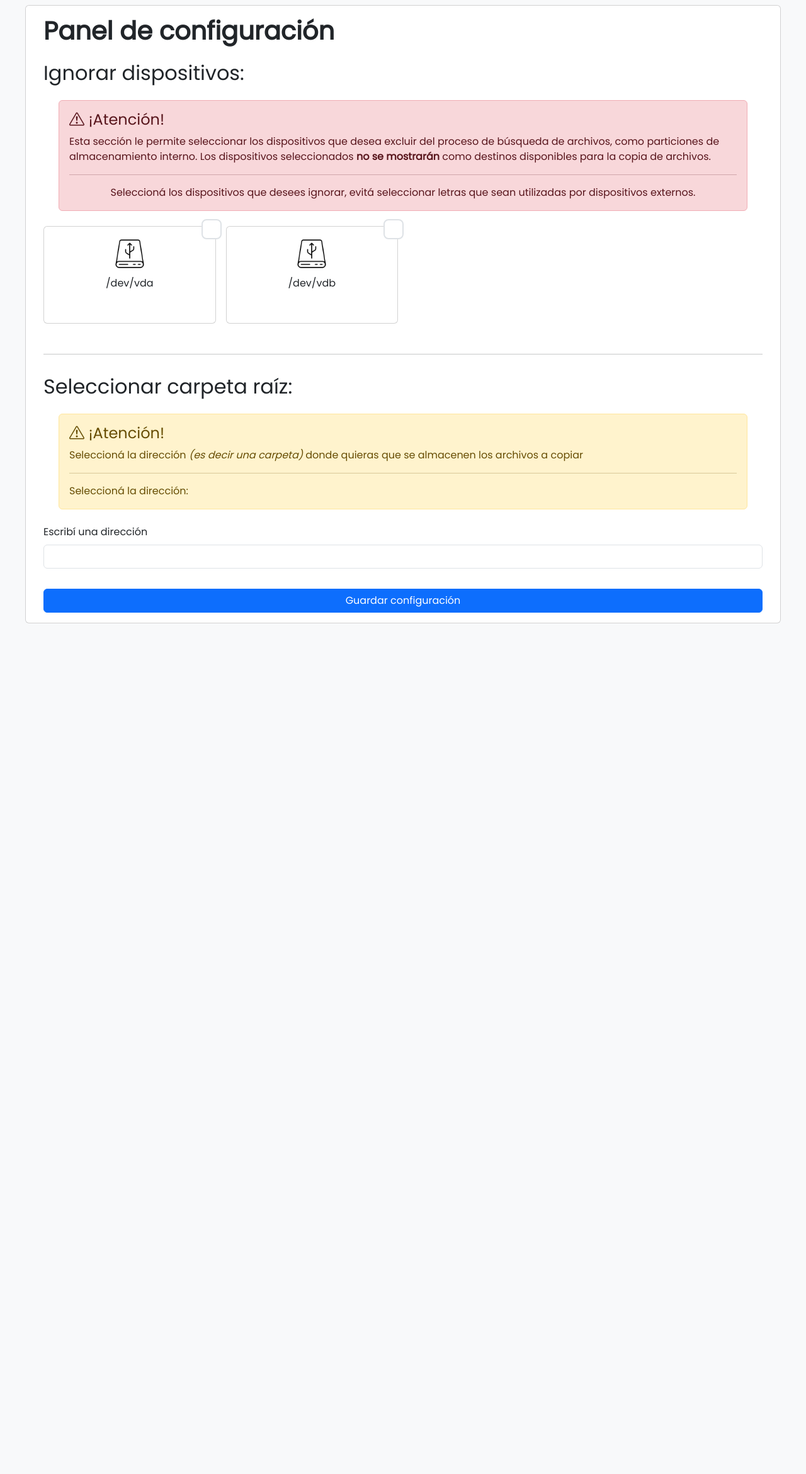
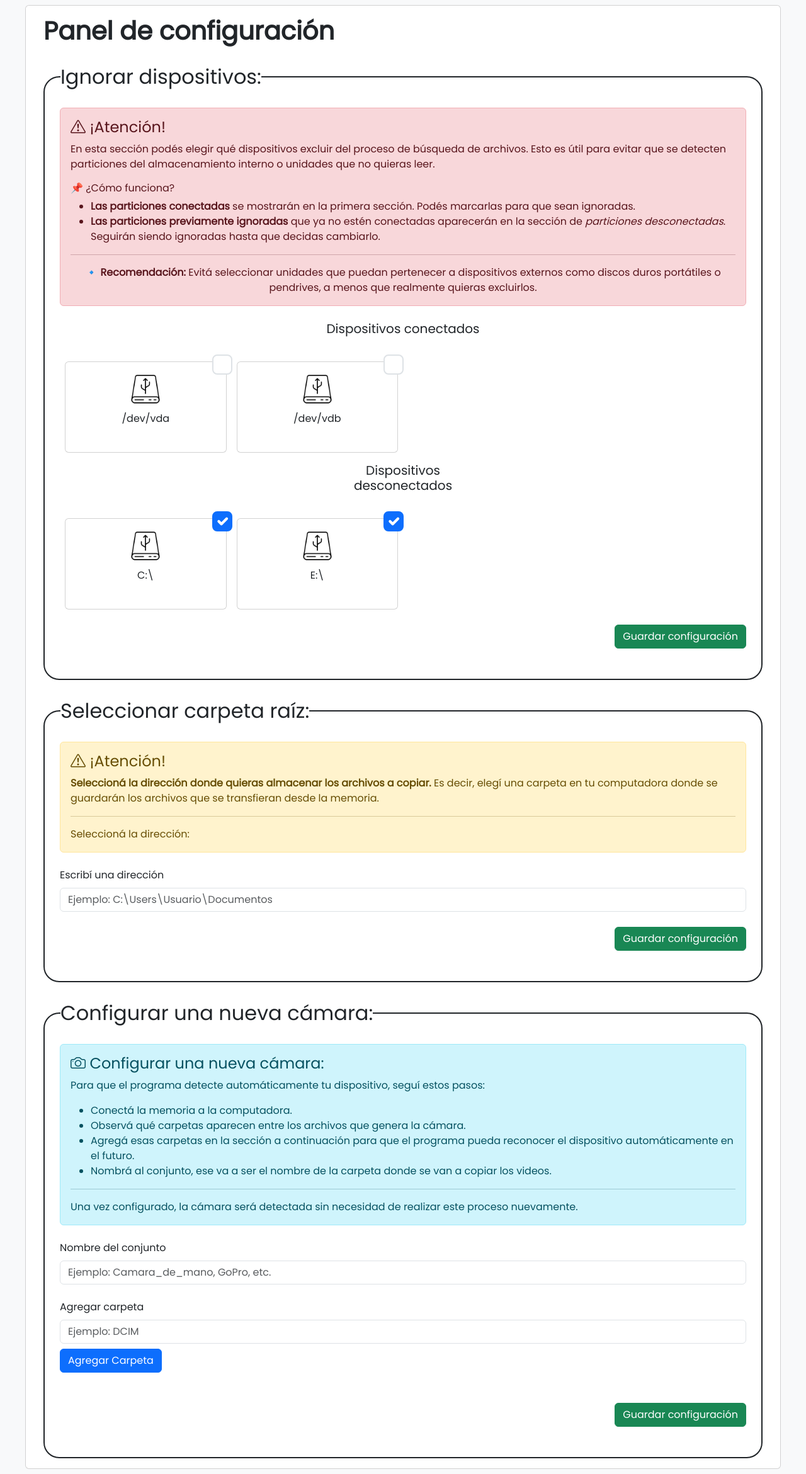
Before and after one commit to facusoto/copyFlow, a Flask app: page /configuracion in a window 1280 px wide. Shown: the part 82-2423 px from the top of the page at 63% size. Before the commit the page ends 1072 px from the top, so only its background shows below. Run offline with Flask 3, Linux system fonts and the light colour scheme; some libraries are stand-ins or nearby versions.

Commit message:
El panel de configuración ahora detecta tanto dispositivos conectados como ignorados desconectados, así que ya no es un problema haber ignorado alguno que no esté presente!, también se agregó la parte de agregar carpetas para un dispositivo nuevo. Aunque falta la lógica que cambie el archivo config

```diff
--- a/productora_audiovisual/app/app.py
+++ b/productora_audiovisual/app/app.py
@@ -5,7 +5,7 @@ from utils.config_handler import load_config
 from utils.path_handler import crear_carpeta_destino
 from utils.file_handler import encontrar_videos, copiar_videos, identificar_camara
 from utils.thumbnail_handler import generar_y_enviar_thumbnails
-from utils.device_handler import manejar_unidades_nuevas
+from utils.device_handler import manejar_unidades
 import json
 
 # Importar gevent y parchearlo
@@ -46,41 +46,17 @@ def index():
 # Ruta para cambiar la configuracion del programa
 @app.route('/configuracion', methods=["GET", "POST"])
 def configuracion():
-    if request.method == "POST":
-        datos = request.form
-
-        # Guardar los datos en el archivo de configuración
-        with open('config.json', 'w') as f:
-            json.dump(datos, f, indent=4)
-
-        return redirect(url_for('configuracion'))
 
     return render_template('configuracion.html')
 
 
-# Ruta para obtener los dispositivos ignorados
-@app.route('/obtener_ignorados', methods=["GET"])
-def obtener_ignorados():
-    return jsonify(config['ignore_partitions'])
-
-
 # Ruta para identificar los dispositivos conectados
-@app.route('/identificar_dispositivos', methods=["POST"])
+@app.route('/identificar_dispositivos', methods=["GET", "POST"])
 def identificar_dispositivos():
-    referer = request.headers.get('Referer')
-
-    if referer and '/configuracion' in referer:
-        # La solicitud proviene de /configuracion
-        unidades_detectadas = manejar_unidades_nuevas(None)  # No ignorar particiones
-    else:
-        # La solicitud proviene de otra ruta o no hay Referer
-        unidades_detectadas = manejar_unidades_nuevas(config['ignore_partitions'])
-
-    # Emitir la señal de dispositivos detectados al frontend
-    socketio.emit('unidades', {'unidades': list(unidades_detectadas)})
+    total_unidades = manejar_unidades(config['ignore_partitions'])
 
     # Devolver la lista de unidades encontradas como respuesta JSON
-    return jsonify({'unidades': list(unidades_detectadas)})
+    return jsonify({'unidades': total_unidades})
 
 
 # Ruta para iniciar el copiado de archivos
--- a/productora_audiovisual/app/config.json
+++ b/productora_audiovisual/app/config.json
@@ -1,6 +1,6 @@
 {
     "home_directory": "C:/",
-    "ignore_partitions": ["C:\\", "D:\\", "E:\\", "F:\\"],
+    "ignore_partitions": ["C:\\", "E:\\"],
     "cameras": {
         "Camara_de_mano": ["BPAV"],
         "GoPro": ["DCIM", "MISC"]
--- a/productora_audiovisual/app/static/css/styles.css
+++ b/productora_audiovisual/app/static/css/styles.css
@@ -170,6 +170,25 @@ body {
     background-size: cover;
 }
 
+.config-section {
+    border: 2px solid;
+    border-radius: 25px;
+    position: relative;
+    transition: .5s ease;
+}
+
+.config-section:hover {
+    border-color: #0060c7;
+    transition: .5s ease;
+}
+
+.config-title {
+    position: absolute;
+    top: -20px;
+    left: 25px;
+    background-color: #fff;
+}
+
 .media-checkbox, .device-checkbox {
     position: absolute;
     right: -5px;
--- a/productora_audiovisual/app/static/js/config_scripts.js
+++ b/productora_audiovisual/app/static/js/config_scripts.js
@@ -13,62 +13,112 @@ socket.on('disconnect', function (reason) {
     console.warn('⚠️ Desconectado de Socket.IO:', reason);
 });
 
-// Función para identificar dispositivos y agregar al contenedor
-function identificarDispositivos() {
-    fetch('/identificar_dispositivos', {
-            method: 'POST'
-        })
-        .then(response => response.json())
-        .then(data => {
-            console.log("Dispositivos identificados:", data.unidades);
-            if (data.unidades) {
-                agregarDispositivosAlContenedor(data.unidades);
-            }
-        })
-        .catch(error => console.error("Error identificando dispositivos:", error));
-}
-
-// Identificar dispositivos al cargar la página
-document.addEventListener("DOMContentLoaded", identificarDispositivos);
-
-function agregarDispositivosAlContenedor(unidades) {
+// Obtener los dispositivos desde configuración y dividirlos en conectados/desconectados
+function agregarDispositivosAlContenedor() {
     let deviceContainer = document.getElementById("device-container");
     if (!deviceContainer) {
         console.error("No se encontró el contenedor de dispositivos.");
         return;
     }
 
-    if (unidades.length == 0) {
-        deviceContainer.innerHTML = '<p class="text-center">No se encontraron dispositivos.</p>';
+    let connectedDevices = deviceContainer.querySelector('.connected-devices');
+    let disconnectedDevices = deviceContainer.querySelector('.disconnected-devices');
+
+    if (!connectedDevices || !disconnectedDevices) {
+        console.error("No se encontraron las secciones para dispositivos.");
         return;
     }
 
-    // Obtener la lista de dispositivos ignorados
-    fetch('/obtener_ignorados')
+    // Limpiar contenido previo
+    connectedDevices.innerHTML = "";
+    disconnectedDevices.innerHTML = "";
+
+    // Obtener la lista de dispositivos desde el backend
+    fetch('/identificar_dispositivos')
         .then(response => response.json())
-        .then(ignorados => {
-            // Limpiar el contenedor antes de agregar nuevos dispositivos
-            deviceContainer.innerHTML = '';
+        .then(data => {
+            const dispositivos = data.unidades;
 
-            // Ordenar las unidades alfabéticamente por el nombre
-            unidades.sort((a, b) => a.nombre.localeCompare(b.nombre));
+            Object.entries(dispositivos).forEach(([unidad, info]) => {
+                let elemento = generarElementoDispositivo({
+                    nombre: unidad,
+                    imagen: info.imagen,
+                    check: info.ignorado ? "checked" : ""
+                });
 
-            // Iterar sobre cada dispositivo encontrado y agregarlo al contenedor
-            unidades.forEach((unidad) => {
-                let checked = ignorados.includes(unidad.nombre) ? 'checked' : '';
-                let deviceElement = `
-                <div class="col w-25">
-                    <div class="card">
-                        <input type="checkbox" class="form-check-input device-checkbox" name="${unidad.nombre}" ${checked}>
-                        <div class="card-body text-center external-device selectable-device">
-                            <img src="${unidad.imagen}" alt="Dispositivo" class="external-hard-drive">
-                            <p class="device-name">${unidad.nombre}</p>
-                        </div>
-                    </div>
-                </div>
-                `;
-                deviceContainer.innerHTML += deviceElement;
+                if (info.conectado) {
+                    connectedDevices.innerHTML += elemento;
+                } else {
+                    disconnectedDevices.innerHTML += elemento;
+                }
             });
         })
-        .catch(error => console.error("Error obteniendo dispositivos ignorados:", error));
+        .catch(error => console.error("Error obteniendo dispositivos:", error));
 }
+
+// Función para generar el HTML de un dispositivo
+function generarElementoDispositivo(dispositivo) {
+    return `
+    <div class="col w-25">
+        <div class="card">
+            <input type="checkbox" class="form-check-input device-checkbox" name="${dispositivo.nombre}" ${dispositivo.check}>
+            <div class="card-body text-center external-device selectable-device">
+                <img src="${dispositivo.imagen}" alt="Dispositivo" class="external-hard-drive">
+                <p class="device-name">${dispositivo.nombre}</p>
+            </div>
+        </div>
+    </div>`;
+}
+
+// Llamar a la función para agregar los dispositivos al contenedor
+document.addEventListener("DOMContentLoaded", agregarDispositivosAlContenedor);
+
+// Configurar una nueva cámara
+let folderArray = [];
+
+function addFolder() {
+    const folderInput = document.getElementById("addFolderInput");
+    const folderName = folderInput.value.trim();
+
+    if (folderName && !folderArray.includes(folderName)) {
+        folderArray.push(folderName);
+
+        const listItem = document.createElement("li");
+        listItem.className = "list-group-item d-flex justify-content-between align-items-center";
+        listItem.innerHTML = `${folderName}
+            <button class="btn btn-danger btn-sm" onclick="removeFolder('${folderName}')">Eliminar</button>`;
+
+        document.getElementById("folderList").appendChild(listItem);
+        folderInput.value = "";
+    }
+}
+
+function removeFolder(folderName) {
+    folderArray = folderArray.filter(folder => folder !== folderName);
+    renderFolderList();
+}
+
+function renderFolderList() {
+    const list = document.getElementById("folderList");
+    list.innerHTML = "";
+    folderArray.forEach(folder => {
+        const listItem = document.createElement("li");
+        listItem.className = "list-group-item d-flex justify-content-between align-items-center";
+        listItem.innerHTML = `${folder}
+            <button class="btn btn-danger btn-sm" onclick="removeFolder('${folder}')">Eliminar</button>`;
+        list.appendChild(listItem);
+    });
+}
+
+function saveSet() {
+    const setName = document.getElementById("setName").value.trim();
+    if (setName && folderArray.length > 0) {
+        const result = { [setName]: folderArray };
+        document.getElementById("output").textContent = JSON.stringify(result, null, 4);
+        folderArray = [];
+        document.getElementById("setName").value = "";
+        renderFolderList();
+    } else {
+        alert("Por favor ingresa un nombre y al menos una carpeta.");
+    }
+}
--- a/productora_audiovisual/app/templates/carpetas.html
+++ b/productora_audiovisual/app/templates/carpetas.html
@@ -11,7 +11,7 @@
 
     <div class="mb-3">
         <label for="setName" class="form-label">Nombre del conjunto</label>
-        <input type="text" id="setName" class="form-control" placeholder="Ejemplo: Camara_de_mano">
+        <input type="text" id="setName" class="form-control" placeholder="Ejemplo: Camara_de_mano, GoPro, etc.">
     </div>
 
     <div class="mb-3">
--- a/productora_audiovisual/app/templates/configuracion.html
+++ b/productora_audiovisual/app/templates/configuracion.html
@@ -1,16 +1,19 @@
 <!DOCTYPE html>
 <html lang="es">
+
 <head>
     <meta charset="UTF-8">
     <meta name="viewport" content="width=device-width, initial-scale=1.0">
     <title>Sistema de Copiado de Medios</title>
     <!-- Enlace al CSS de Bootstrap 5 -->
-    <link href="https://cdn.jsdelivr.net/npm/bootstrap@5.3.2/dist/css/bootstrap.min.css" rel="stylesheet" integrity="sha384-T3c6CoIi6uLrA9TneNEoa7RxnatzjcDSCmG1MXxSR1GAsXEV/Dwwykc2MPK8M2HN" crossorigin="anonymous">
+    <link href="https://cdn.jsdelivr.net/npm/bootstrap@5.3.2/dist/css/bootstrap.min.css" rel="stylesheet"
+        integrity="sha384-T3c6CoIi6uLrA9TneNEoa7RxnatzjcDSCmG1MXxSR1GAsXEV/Dwwykc2MPK8M2HN" crossorigin="anonymous">
     <link rel="stylesheet" href="https://cdn.jsdelivr.net/npm/bootstrap-icons@1.11.3/font/bootstrap-icons.min.css">
     <!-- Enlace a tu archivo CSS personalizado -->
     <link rel="stylesheet" href="{{ url_for('static',filename='css/styles.css') }}">
     <link rel="stylesheet" href="..\static\css\styles.css">
 </head>
+
 <body>
     <!-- Navbar -->
     <nav class="navbar navbar-expand-lg navbar-light bg-light p-3">
@@ -39,37 +42,104 @@
                 <div class="col-md-12">
                     <div class="card-body configuration-panel position-relative">
                         <h1><b>Panel de configuración</b></h1>
-                        <form method="POST" action="" class="form" id="project-form">
-                            <div class="py-3">
-                                <h2>Ignorar dispositivos:</h2>
+                        <div class="py-4 mt-5 config-section">
+                            <h2 class="config-title">Ignorar dispositivos:</h2>
                             <div class="alert alert-danger m-4" role="alert">
-                                    <h4 class="alert-heading"><span class="bi bi-exclamation-triangle"></span> ¡Atención!</h4>
-                                    <p>Esta sección le permite seleccionar los dispositivos que desea excluir del proceso de búsqueda de archivos, como particiones de almacenamiento interno. Los dispositivos seleccionados <b>no se mostrarán</b> como destinos disponibles para la copia de archivos.</p>
+                                <h4 class="alert-heading"><span class="bi bi-exclamation-triangle"></span> ¡Atención!
+                                </h4>
+                                <p>En esta sección podés elegir qué dispositivos excluir del proceso de búsqueda de
+                                    archivos. Esto es útil para evitar que se detecten particiones del almacenamiento
+                                    interno o unidades que no quieras leer.</p>
+                                <h6>📌 ¿Cómo funciona?</h6>
+                                <ul>
+                                    <li><strong>Las particiones conectadas</strong> se mostrarán en la primera sección.
+                                        Podés marcarlas para que sean ignoradas.</li>
+                                    <li><strong>Las particiones previamente ignoradas</strong> que ya no estén
+                                        conectadas aparecerán en la sección de <em>particiones desconectadas</em>.
+                                        Seguirán siendo ignoradas hasta que decidas cambiarlo.</li>
+                                </ul>
                                 <hr>
-                                    <p class="mb-0 text-center">Seleccioná los dispositivos que desees ignorar, evitá seleccionar letras que sean utilizadas por dispositivos externos.</p>
+                                <p class="mb-0 text-center">🔹 <strong>Recomendación:</strong> Evitá seleccionar
+                                    unidades que puedan pertenecer a dispositivos externos como discos duros portátiles
+                                    o pendrives, a menos que realmente quieras excluirlos.</p>
                             </div>
-                                <div class="mb-3">
-                                    <div class="row row-cols-3 row-cols-md-4 g-3" id="device-container">
+                            <div class="m-4">
+                                <div class="row row-cols-3 row-cols-md-4 g-3 justify-content-center"
+                                    id="device-container">
                                     <!-- Acá aparecen los dispositivos -->
+                                    <h5 class="text-center">Dispositivos conectados</h5>
+                                    <div class="connected-devices row row-cols-3 row-cols-md-4 g-3 w-100">
+                                    </div>
+                                    <h5 class="text-center">Dispositivos desconectados</h5>
+                                    <div class="disconnected-devices row row-cols-3 row-cols-md-4 g-3 w-100">
                                     </div>
                                 </div>
                             </div>
-                            <hr>
-                            <div class="py-3">
-                                <h2>Seleccionar carpeta raíz:</h2>
+                            <div class="m-4 d-flex flex-column">
+                                <button class="btn btn-success align-self-sm-end" onclick="">Guardar
+                                    configuración</button>
+                            </div>
+                        </div>
+                        <div class="py-4 mt-5 config-section">
+                            <h2 class="config-title">Seleccionar carpeta raíz:</h2>
                             <div class="alert alert-warning m-4" role="alert">
-                                    <h4 class="alert-heading"><span class="bi bi-exclamation-triangle"></span> ¡Atención!</h4>
-                                    <p>Seleccioná la dirección <i>(es decir una carpeta)</i> donde quieras que se almacenen los archivos a copiar</p>
+                                <h4 class="alert-heading"><span class="bi bi-exclamation-triangle"></span> ¡Atención!
+                                </h4>
+                                <p><strong>Seleccioná la dirección donde quieras almacenar los archivos a
+                                        copiar.</strong> Es decir, elegí una carpeta en tu computadora donde se
+                                    guardarán los archivos que se transfieran desde la memoria.</p>
                                 <hr>
                                 <p class="mb-0">Seleccioná la dirección:</p>
                             </div>
-                                <div class="mb-3">
-                                    <label for="folderInput" class="form-label" id="folderPath">Escribí una dirección</label>
-                                    <input class="form-control" type="text" id="folderInput">
+                            <div class="m-4">
+                                <label for="rootFolderInput" class="form-label" id="folderPath">Escribí una
+                                    dirección</label>
+                                <input class="form-control" type="text" id="rootFolderInput"
+                                    placeholder="Ejemplo: C:\Users\Usuario\Documentos">
+                            </div>
+                            <div class="m-4 d-flex flex-column">
+                                <button class="btn btn-success align-self-sm-end" onclick="">Guardar
+                                    configuración</button>
                             </div>
                         </div>
-                            <button type="submit" class="btn btn-primary w-100" id="copiar-btn">Guardar configuración</button>
-                        </form>
+                        <div class="py-4 mt-5 config-section">
+                            <h2 class="config-title">Configurar una nueva cámara:</h2>
+                            <div class="alert alert-info m-4" role="alert">
+                                <h4 class="alert-heading"><span class="bi bi-camera"></span> Configurar una nueva
+                                    cámara:</h4>
+                                <p>Para que el programa detecte automáticamente tu dispositivo, seguí estos pasos:</p>
+                                <ul>
+                                    <li>Conectá la memoria a la computadora.</li>
+                                    <li>Observá qué carpetas aparecen entre los archivos que genera la cámara.</li>
+                                    <li>Agregá esas carpetas en la sección a continuación para que el programa pueda
+                                        reconocer el dispositivo automáticamente en el futuro.</li>
+                                    <li>Nombrá al conjunto, ese va a ser el nombre de la carpeta donde se van a copiar
+                                        los videos.</li>
+                                </ul>
+                                <hr>
+                                <p class="mb-0">Una vez configurado, la cámara será detectada sin necesidad de realizar
+                                    este proceso nuevamente.</p>
+                            </div>
+                            <div class="m-4">
+                                <label for="setName" class="form-label">Nombre del conjunto</label>
+                                <input type="text" id="setName" class="form-control"
+                                    placeholder="Ejemplo: Camara_de_mano, GoPro, etc.">
+                            </div>
+                            <div class="m-4">
+                                <label for="addFolderInput" class="form-label">Agregar carpeta</label>
+                                <input type="text" id="addFolderInput" class="form-control" placeholder="Ejemplo: DCIM">
+                                <button class="btn btn-primary mt-2" onclick="addFolder()">Agregar Carpeta</button>
+                            </div>
+                            <ul id="folderList" class="list-group m-4"></ul>
+                            <div class="m-4 d-flex flex-column">
+                                <button class="btn btn-success align-self-sm-end" onclick="saveSet()">Guardar
+                                    configuración</button>
+                            </div>
+                            <div class="m-4 d-flex flex-column d-none">
+                                <h3 class="mt-5">Resultados</h3>
+                                <pre id="output"></pre>
+                            </div>
+                        </div>
                     </div>
                 </div>
             </div>
@@ -77,10 +147,14 @@
     </div>
 
     <!-- Enlace al JS de Bootstrap 5 -->
-    <script src="https://cdn.jsdelivr.net/npm/bootstrap@5.3.2/dist/js/bootstrap.bundle.min.js" crossorigin="anonymous"></script>
+    <script src="https://cdn.jsdelivr.net/npm/bootstrap@5.3.2/dist/js/bootstrap.bundle.min.js" crossorigin="anonymous">
+    </script>
     <script src="https://cdn.socket.io/4.0.0/socket.io.min.js"></script>
     <script src="{{ url_for('static',filename='js/config_scripts.js') }}"></script>
     <script src="..\static\js\config_scripts.js"></script>
-    <style>@import url('https://fonts.googleapis.com/css2?family=Poppins&display=swap');</style>
+    <style>
+        @import url('https://fonts.googleapis.com/css2?family=Poppins&display=swap');
+    </style>
 </body>
+
 </html>
```
Also changed, not shown: productora_audiovisual/app/static/js/scripts.js (+12 -10 lines), productora_audiovisual/app/utils/device_handler.py (+15 -19 lines). Lines whose indentation alone changed are shown as unchanged.
